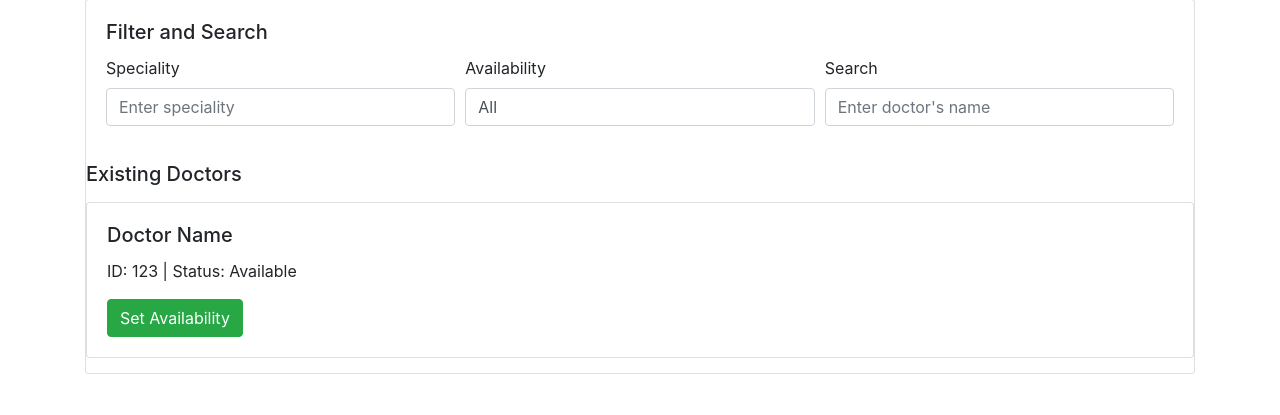
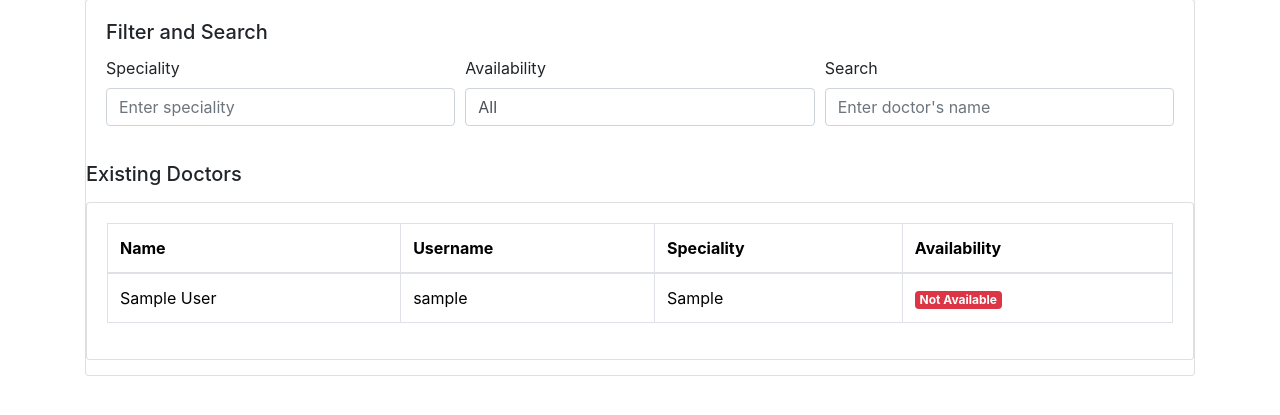
Before and after one commit to VincentNdegwa/LifeHealth, a PHP site: page /doctors.php in a window 1280 px wide. Shown: the part 197-612 px from the top of the page. Run offline with PHP 8.4, Linux system fonts and the light colour scheme; tables that the repository leaves empty hold one stand-in row (values such as "Sample post").

Commit message:
made the doctors listing

```diff
--- a/doctors.php
+++ b/doctors.php
@@ -10,7 +10,68 @@
 
 <body>
     <?php
-    include("./components/header.php")
+    include("./components/header.php");
+    include("./Database/Database.php");
+
+
+    ?>
+
+    <?php
+    $doctors_array = [];
+    try {
+        if ($conn != null) {
+            if (isset($_POST["add_doc_button"])) {
+                date_default_timezone_set('Africa/Nairobi');
+                $first_name = $_POST["first_name"];
+                $last_name = $_POST["last_name"];
+                $username = $_POST["username"];
+                $speciality = $_POST["speciality"];
+
+                $open_availability = date('H:i:s');
+                $close_availability = date('H:i:s', strtotime('+10 hours', strtotime($open_availability)));
+
+                $availability = 'true';
+
+                $insert_query = "INSERT INTO doctors (first_name, last_name, username, speciality, open_availability, close_availability,availability)
+                 VALUES ('$first_name', '$last_name', '$username', '$speciality', '$open_availability', '$close_availability', '$availability')";
+
+
+                $result = mysqli_query($conn, $insert_query);
+
+                if ($result) {
+                    echo "Doctor added successfully";
+                } else {
+                    $errorMessage = mysqli_error($conn);
+                    echo "<script> alert('Error: $errorMessage'); </script>";
+                }
+                header('Location: doctors.php');
+                exit();
+            }
+
+            $select_query = "SELECT first_name,last_name,username, speciality, open_availability, close_availability FROM doctors";
+
+            $select_results = mysqli_query($conn, $select_query);
+            if ($select_results) {
+                while ($doctor = mysqli_fetch_assoc($select_results)) {
+                    $doctors_array[] = $doctor;
+                }
+            }
+        } else {
+            echo '
+            <script>
+        const toastLiveExample = document.querySelector("#liveToast")
+        const toastBootstrap = bootstrap.Toast.getOrCreateInstance(toastLiveExample)
+        toastBootstrap.show()
+    </script>
+
+        ';
+        }
+    } catch (\Throwable $th) {
+        $errorMessage = addslashes($th->getMessage());
+        echo "<script>
+            alert('Error: $errorMessage');
+          </script>";
+    }
     ?>
     <div class="container">
         <h2 class="text-center mb-4">Doctor Management</h2>
@@ -22,18 +83,30 @@
         <div class="add-doctor-form card d-none">
             <div class="card-body">
                 <h5 class="card-title">New Doctor</h5>
-                <form>
+                <form method="post" action="">
+                    <div class="form-row">
+                        <div class="form-group col-md-6">
+                            <label for="firstName">First Name</label>
+                            <input type="text" name="first_name" class="form-control" id="firstName" placeholder="Enter first name" required>
+                        </div>
+                        <div class="form-group col-md-6">
+                            <label for="lastName">Last Name</label>
+                            <input type="text" name="last_name" class="form-control" id="lastName" placeholder="Enter last name" required>
+                        </div>
+                    </div>
+
                     <div class="form-row">
                         <div class="form-group col-md-6">
                             <label for="doctorName">Doctor Name</label>
-                            <input type="text" class="form-control" id="doctorName" placeholder="Enter doctor's name" required>
+                            <input type="text" name="username" class="form-control" id="doctorName" placeholder="Enter doctor's name eg Dr John" required>
                         </div>
                         <div class="form-group col-md-6">
                             <label for="speciality">Speciality</label>
-                            <input type="text" class="form-control" id="speciality" placeholder="Enter speciality" required>
+                            <input type="text" name="speciality" class="form-control" id="speciality" placeholder="Enter speciality" required>
                         </div>
                     </div>
-                    <button type="submit" class="btn btn-primary">Add Doctor</button>
+
+                    <button type="submit" name="add_doc_button" class="btn btn-primary">Add Doctor</button>
                 </form>
             </div>
         </div>
@@ -66,22 +139,53 @@
                 <h5 class="mb-3">Existing Doctors</h5>
                 <div class="doctor-card card">
                     <div class="card-body">
-                        <h5 class="card-title">Doctor Name</h5>
-                        <p class="card-text">ID: 123 | Status: Available</p>
-                        <button class="btn btn-success set-availability">Set Availability</button>
+                        <?php if (count($doctors_array) > 0) { ?>
+                            <div class="table-responsive">
+                                <table class="table table-bordered table-hover">
+                                    <thead>
+                                        <tr>
+                                            <th>Name</th>
+                                            <th>Username</th>
+                                            <th>Speciality</th>
+                                            <th>Availability</th>
+                                        </tr>
+                                    </thead>
+                                    <tbody>
+                                        <?php foreach ($doctors_array as $doctor) { ?>
+                                            <tr>
+                                                <td class="text-nowrap overflow-hidden" style="max-width: 200px;">
+                                                    <?php echo $doctor["first_name"] . " " . $doctor["last_name"]; ?>
+                                                </td>
+                                                <td class="text-nowrap overflow-hidden" style="max-width: 150px;">
+                                                    <?php echo $doctor["username"]; ?>
+                                                </td>
+                                                <td class="text-nowrap overflow-hidden" style="max-width: 200px;">
+                                                    <?php echo $doctor["speciality"]; ?>
+                                                </td>
+                                                <td>
+                                                    <?php
+                                                    date_default_timezone_set('Africa/Nairobi');
+                                                    if (date('H:i:s') > $doctor["open_availability"] && date('H:i:s') < $doctor["close_availability"]) {
+                                                        echo '<span class="badge badge-success">Available</span>';
+                                                    } else {
+                                                        echo '<span class="badge badge-danger">Not Available</span>';
+                                                    }
+                                                    ?>
+                                                </td>
+                                            </tr>
+                                        <?php } ?>
+                                    </tbody>
+                                </table>
+                            </div>
+                        <?php } else { ?>
+                            <h3 class="text-info">No Doctor available, Please proceed to Doctors page to add one</h3>
+                        <?php } ?>
+
                     </div>
                 </div>
                 <!-- Add more doctor cards as needed -->
             </div>
 
-            <!-- Availability Overlay -->
-            <div class="overlay" id="overlay">
-                <div class="overlay-content">
-                    <h5>Select Availability Reasons</h5>
-                    <!-- Add reasons selection content (checkboxes, buttons, etc.) -->
-                    <button class="btn btn-primary close-overlay">Close</button>
-                </div>
-            </div>
         </div>
 
 
@@ -105,20 +209,6 @@
 
                     }
                 });
-
-                // Set Availability button functionality
-                document.addEventListener("click", function(event) {
-                    if (event.target.classList.contains("set-availability")) {
-                        overlay.style.display = "flex";
-                    }
-                });
-
-                // Close overlay button functionality
-                document.addEventListener("click", function(event) {
-                    if (event.target.classList.contains("close-overlay")) {
-                        overlay.style.display = "none";
-                    }
-                });
             });
         </script>
 </body>
```
